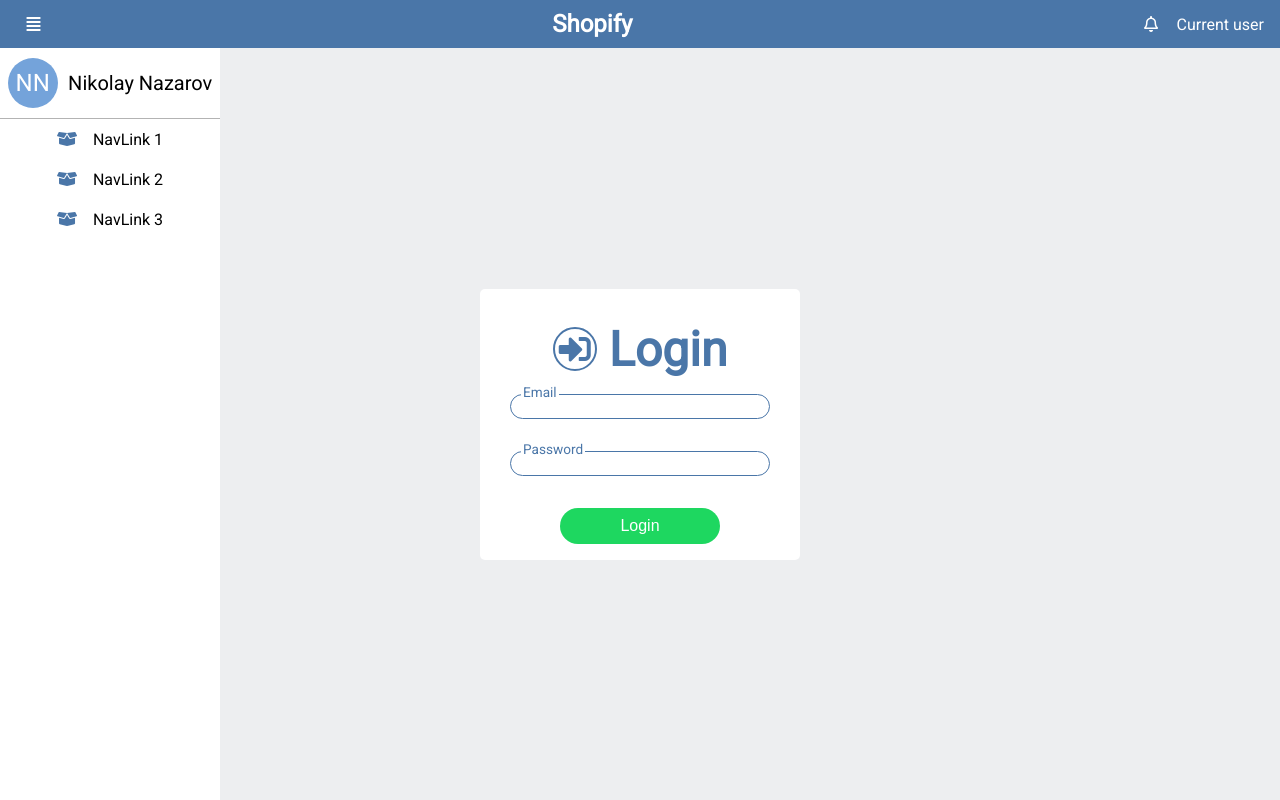
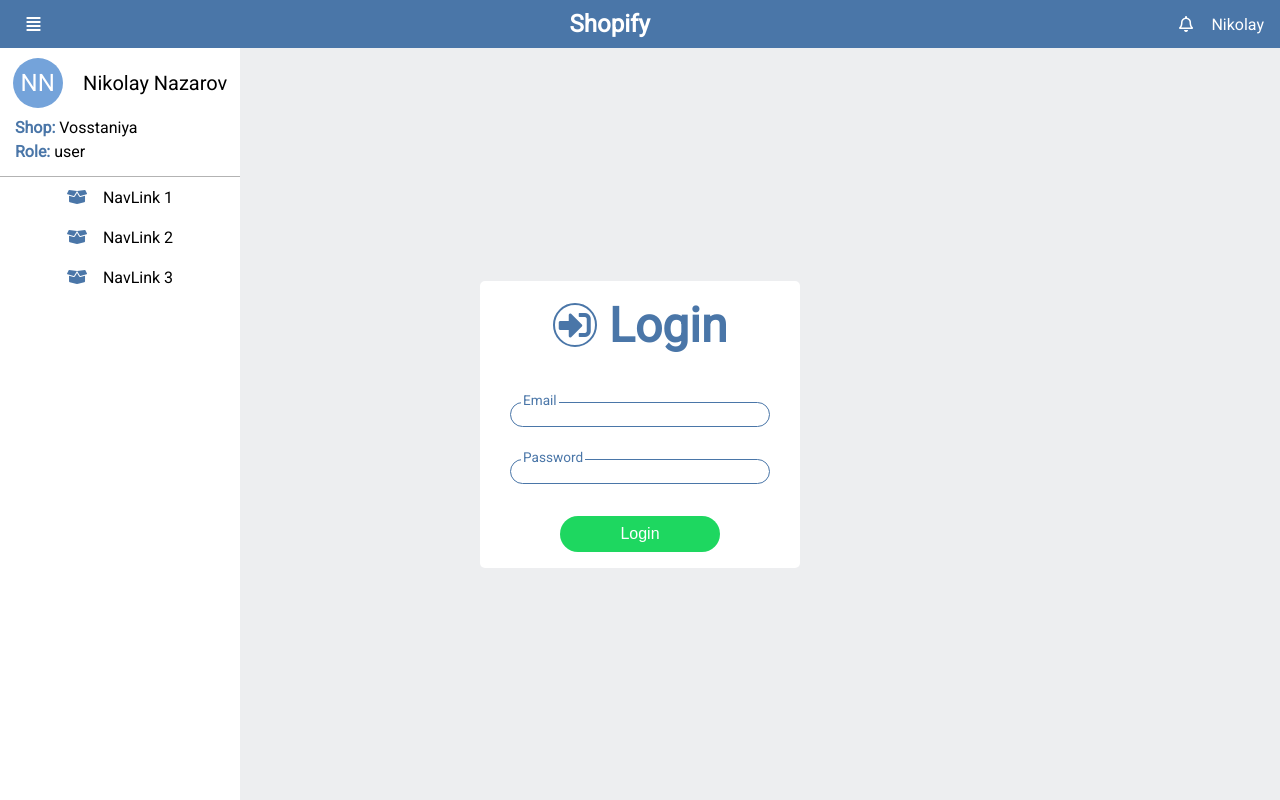
Before and after one commit to falsyMoogle/shopify, a React (Create React App) app in the folder client/: page / in a window 1280 px wide. Both pictures are taken after a click on the element 33 px from the left and 24 px from the top of the page. Built offline with nearby package versions, Linux system fonts and the light colour scheme.

Commit message:
Update UserInfo component, now it can render user role and shop info. Also minor styles updates.

```diff
--- a/client/src/components/Header.js
+++ b/client/src/components/Header.js
@@ -1,12 +1,20 @@
-import React from 'react'
+import React, { useState } from 'react'
 
 import Sidebar from '../layout/Sidebar'
 import IconButton from '../layout/utils/IconButton'
 
 const Header = () => {
+	const [testUser] = useState({
+		name: 'Nikolay Nazarov',
+		email: 'nazarov-test@gmail.comadsadsdadsasadsadsasadasdsads',
+		role: 'user',
+		shop: 'Vosstaniya',
+		profileImg: '',
+	})
+
 	return (
 		<header className='app__header'>
-			<Sidebar />
+			<Sidebar user={testUser} />
 			<h2 className='app__header-brand'>
 				<a href='/'>Shopify</a>
 			</h2>
@@ -14,7 +22,7 @@
 				<span className='app__header__profile-notification'>
 					<IconButton icon={'far fa-bell'} />
 				</span>
-				<span>Current user</span>
+				<span>{testUser.name.split(' ')[0]}</span>
 			</div>
 		</header>
 	)
--- a/client/src/layout/Sidebar.js
+++ b/client/src/layout/Sidebar.js
@@ -7,18 +7,10 @@
 import IconButton from './utils/IconButton'
 import UserInfo from './UserInfo'
 
-const Sidebar = () => {
+const Sidebar = ({ user }) => {
 	const componentNode = useRef(null)
 	const sidebarNode = useRef(null)
 	const [sidebarOpen, setSidebarOpen] = useState(false)
-
-	const [testUser] = useState({
-		name: 'Nikolay Nazarov',
-		email: 'nazarov-test@gmail.com',
-		role: 'user',
-		shop: 'Vosstaniya',
-		profileImg: '',
-	})
 
 	// close sidebar when click outside of navitem
 	const clickOutside = () => {
@@ -44,7 +36,7 @@
 				timeout={400}
 			>
 				<nav className='sidebar' ref={sidebarNode}>
-					<UserInfo user={testUser} />
+					<UserInfo user={user} />
 
 					<ul className='sidebar__list'>
 						<li className='sidebar__list__item'>
--- a/client/src/layout/UserInfo.js
+++ b/client/src/layout/UserInfo.js
@@ -9,6 +9,14 @@
 				<Avatar name={user.name} />
 				<span>{user.name}</span>
 			</div>
+			<div className='user-info__content'>
+				<p className='user-info__content-data'>
+					<span>Shop:</span> {user.shop}
+				</p>
+				<p className='user-info__content-data'>
+					<span>Role:</span> {user.role}
+				</p>
+			</div>
 		</div>
 	)
 }
--- a/client/src/styles/components/LoginForm.scss
+++ b/client/src/styles/components/LoginForm.scss
@@ -17,7 +17,7 @@
 		justify-content: center;
 		align-items: center;
 		flex: 1;
-		padding: 1rem;
+		margin-bottom: 3rem;
 		font-size: 2rem;
 
 		& i {
--- a/client/src/styles/layout/Sidebar.scss
+++ b/client/src/styles/layout/Sidebar.scss
@@ -2,7 +2,7 @@
 	position: absolute;
 	top: var(--header-height);
 	left: 0;
-	width: 220px;
+	width: 240px;
 	height: 100vh;
 	background-color: var(--white);
 	z-index: 100;
--- a/client/src/styles/layout/UserInfo.scss
+++ b/client/src/styles/layout/UserInfo.scss
@@ -12,9 +12,21 @@
 		display: flex;
 		justify-content: space-around;
 		align-items: center;
+		margin-bottom: 10px;
 		& span {
 			padding-left: 5px;
 			font-size: 1.25rem;
 		}
 	}
+	&__content {
+		width: 100%;
+		& p {
+			padding-left: 10px;
+			margin-bottom: 5px;
+			& span:first-child {
+				color: var(--blue-400);
+				font-weight: bold;
+			}
+		}
+	}
 }
```
